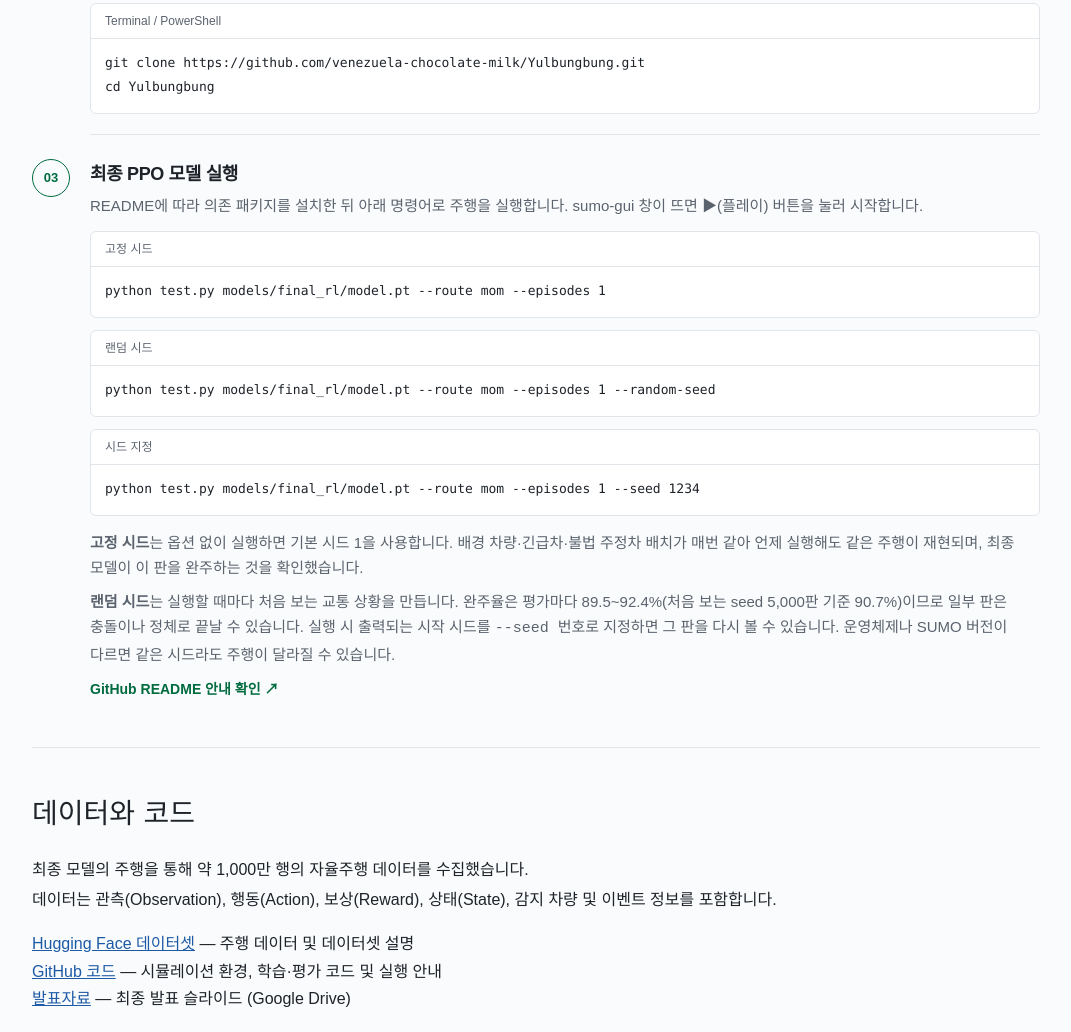
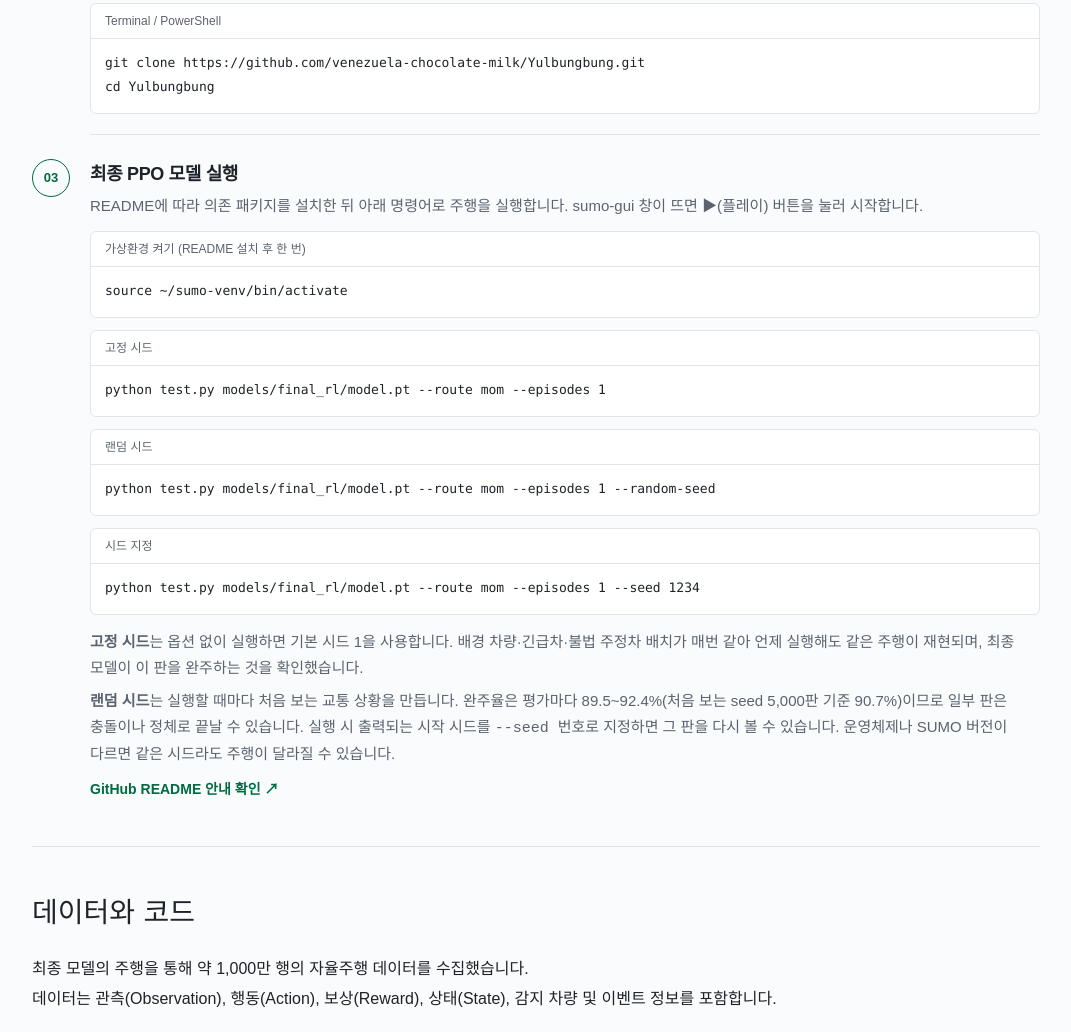
Before and after one commit to venezuela-chocolate-milk/Yulbungbung, a plain HTML site: page docs/index.html in a window 1280 px wide. Shown: the part 4380-5412 px from the top of the page, without its empty margins (104-1175 px from the left). Drawn offline with Linux system fonts and the light colour scheme; a web font is replaced by a local one.

```diff
--- a/docs/index.html
+++ b/docs/index.html
@@ -360,7 +360,7 @@ footer{padding:32px 0 56px;color:var(--muted);font-size:14px;border-top:1px soli
 <li><span class="run-num" aria-hidden="true">01</span><div class="run-content"><h3>실행 환경 준비</h3><p>Python, SUMO 1.27 및 PyTorch 실행 환경 준비</p></div></li>
 <li><span class="run-num" aria-hidden="true">02</span><div class="run-content"><h3>프로젝트 다운로드</h3><p>PowerShell 또는 터미널에서 저장소를 내려받고 프로젝트 폴더로 이동합니다. 이미 다운로드한 경우에는 해당 폴더를 열면 됩니다.</p><div class="run-terminal"><span class="terminal-label">Terminal / PowerShell</span><pre><code>git clone https://github.com/venezuela-chocolate-milk/Yulbungbung.git
 cd Yulbungbung</code></pre></div></div></li>
-<li><span class="run-num" aria-hidden="true">03</span><div class="run-content"><h3>최종 PPO 모델 실행</h3><p>README에 따라 의존 패키지를 설치한 뒤 아래 명령어로 주행을 실행합니다. sumo-gui 창이 뜨면 ▶(플레이) 버튼을 눌러 시작합니다.</p><div class="run-terminal"><span class="terminal-label">고정 시드</span><pre><code>python test.py models/final_rl/model.pt --route mom --episodes 1</code></pre></div><div class="run-terminal"><span class="terminal-label">랜덤 시드</span><pre><code>python test.py models/final_rl/model.pt --route mom --episodes 1 --random-seed</code></pre></div><div class="run-terminal"><span class="terminal-label">시드 지정</span><pre><code>python test.py models/final_rl/model.pt --route mom --episodes 1 --seed 1234</code></pre></div><p style="margin-top:14px"><strong>고정 시드</strong>는 옵션 없이 실행하면 기본 시드 1을 사용합니다. 배경 차량·긴급차·불법 주정차 배치가 매번 같아 언제 실행해도 같은 주행이 재현되며, 최종 모델이 이 판을 완주하는 것을 확인했습니다.</p><p><strong>랜덤 시드</strong>는 실행할 때마다 처음 보는 교통 상황을 만듭니다. 완주율은 평가마다 89.5~92.4%(처음 보는 seed 5,000판 기준 90.7%)이므로 일부 판은 충돌이나 정체로 끝날 수 있습니다. 실행 시 출력되는 시작 시드를 <code>--seed 번호</code>로 지정하면 그 판을 다시 볼 수 있습니다. 운영체제나 SUMO 버전이 다르면 같은 시드라도 주행이 달라질 수 있습니다.</p><a class="run-link" href="https://github.com/venezuela-chocolate-milk/Yulbungbung">GitHub README 안내 확인 <span aria-hidden="true">↗</span></a></div></li>
+<li><span class="run-num" aria-hidden="true">03</span><div class="run-content"><h3>최종 PPO 모델 실행</h3><p>README에 따라 의존 패키지를 설치한 뒤 아래 명령어로 주행을 실행합니다. sumo-gui 창이 뜨면 ▶(플레이) 버튼을 눌러 시작합니다.</p><div class="run-terminal"><span class="terminal-label">가상환경 켜기 (README 설치 후 한 번)</span><pre><code>source ~/sumo-venv/bin/activate</code></pre></div><div class="run-terminal"><span class="terminal-label">고정 시드</span><pre><code>python test.py models/final_rl/model.pt --route mom --episodes 1</code></pre></div><div class="run-terminal"><span class="terminal-label">랜덤 시드</span><pre><code>python test.py models/final_rl/model.pt --route mom --episodes 1 --random-seed</code></pre></div><div class="run-terminal"><span class="terminal-label">시드 지정</span><pre><code>python test.py models/final_rl/model.pt --route mom --episodes 1 --seed 1234</code></pre></div><p style="margin-top:14px"><strong>고정 시드</strong>는 옵션 없이 실행하면 기본 시드 1을 사용합니다. 배경 차량·긴급차·불법 주정차 배치가 매번 같아 언제 실행해도 같은 주행이 재현되며, 최종 모델이 이 판을 완주하는 것을 확인했습니다.</p><p><strong>랜덤 시드</strong>는 실행할 때마다 처음 보는 교통 상황을 만듭니다. 완주율은 평가마다 89.5~92.4%(처음 보는 seed 5,000판 기준 90.7%)이므로 일부 판은 충돌이나 정체로 끝날 수 있습니다. 실행 시 출력되는 시작 시드를 <code>--seed 번호</code>로 지정하면 그 판을 다시 볼 수 있습니다. 운영체제나 SUMO 버전이 다르면 같은 시드라도 주행이 달라질 수 있습니다.</p><a class="run-link" href="https://github.com/venezuela-chocolate-milk/Yulbungbung">GitHub README 안내 확인 <span aria-hidden="true">↗</span></a></div></li>
 </ol>
 </section>
 
```
